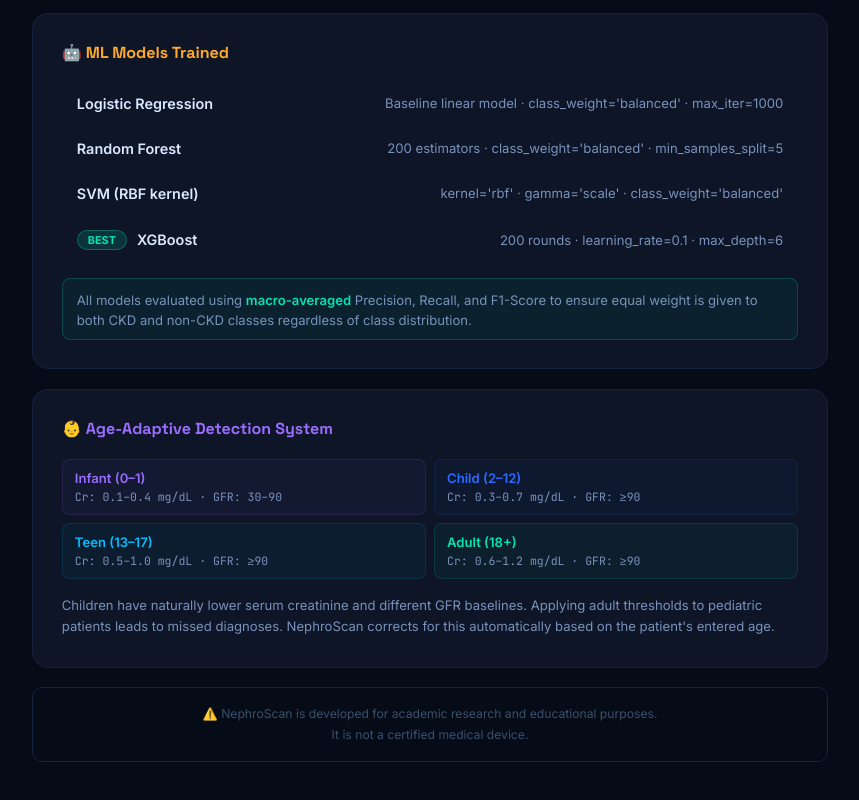
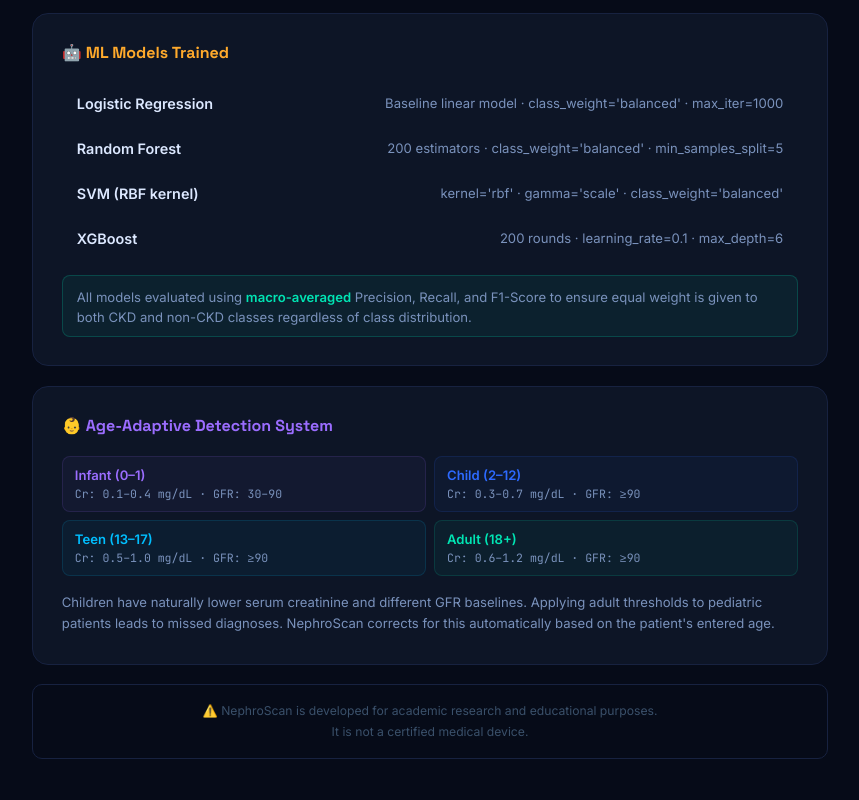
Before and after one commit to sharanugd2305/ckd-detection, a React (Create React App) app in the folder frontend/: page /about in a window 1280 px wide. Shown: the part 1216-2016 px from the top of the page, without its empty margins (210-1069 px from the left). Built offline with nearby package versions, Linux system fonts and the light colour scheme.

Commit message:
Refactor ModelRow component in About.js: remove isBest prop and simplify layout

```diff
--- a/frontend/src/pages/About.js
+++ b/frontend/src/pages/About.js
@@ -21,7 +21,7 @@
   );
 }
 
-function ModelRow({name,desc,isBest=false}){
+function ModelRow({name,desc}){
   const [hov,setHov]=useState(false);
   return(
     <div
@@ -36,14 +36,7 @@
         marginBottom:4,
       }}
     >
-      <div style={{display:'flex',alignItems:'center',gap:10}}>
-        {isBest&&(
-          <span style={{fontSize:'.68rem',background:'rgba(0,229,180,.15)',color:'#00E5B4',padding:'2px 10px',borderRadius:999,border:'1px solid rgba(0,229,180,.3)',fontWeight:700,flexShrink:0}}>
-            BEST
-          </span>
-        )}
-        <span style={{color:'#DCE8FF',fontWeight:600,fontSize:'.9rem'}}>{name}</span>
-      </div>
+      <span style={{color:'#DCE8FF',fontWeight:600,fontSize:'.9rem'}}>{name}</span>
       <span style={{color:'#7A92BC',fontSize:'.82rem'}}>{desc}</span>
     </div>
   );
@@ -114,7 +107,7 @@
         <ModelRow name="Logistic Regression" desc="Baseline linear model · class_weight='balanced' · max_iter=1000"/>
         <ModelRow name="Random Forest"       desc="200 estimators · class_weight='balanced' · min_samples_split=5"/>
         <ModelRow name="SVM (RBF kernel)"    desc="kernel='rbf' · gamma='scale' · class_weight='balanced'"/>
-        <ModelRow name="XGBoost"             desc="200 rounds · learning_rate=0.1 · max_depth=6" isBest/>
+        <ModelRow name="XGBoost"             desc="200 rounds · learning_rate=0.1 · max_depth=6"/>
         <div style={{marginTop:'1rem',padding:'10px 14px',borderRadius:8,background:'rgba(0,229,180,.06)',border:'1px solid rgba(0,229,180,.2)'}}>
           <span style={{color:'#7A92BC',fontSize:'.82rem'}}>
             All models evaluated using <span style={{color:'#00E5B4',fontWeight:600}}>macro-averaged</span> Precision, Recall, and F1-Score to ensure equal weight is given to both CKD and non-CKD classes regardless of class distribution.
```
